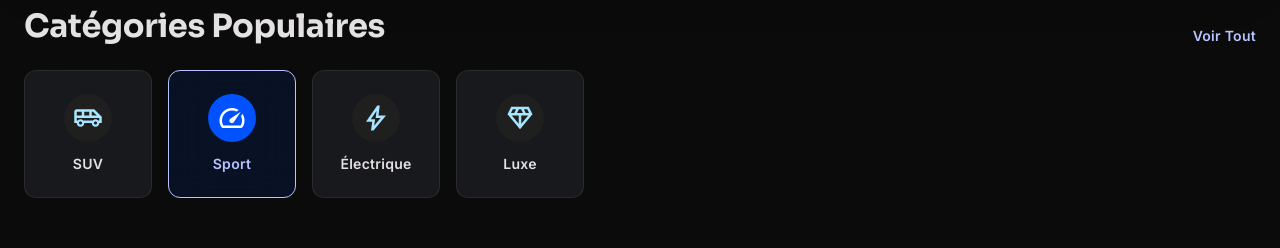
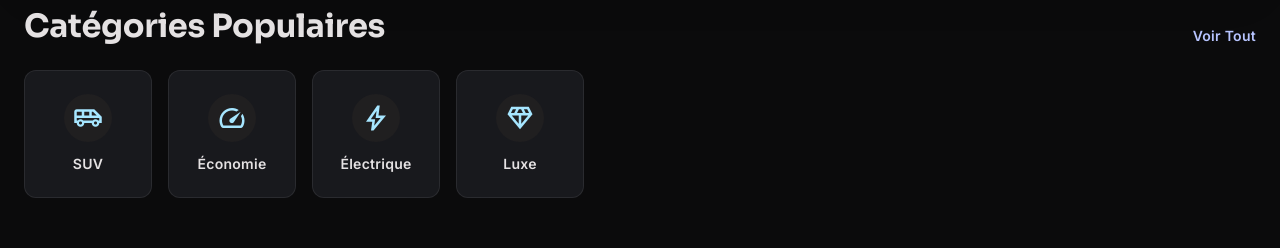
Before and after one commit to SoanavalonaD/apex-frontend, a React (Vite) app: page / in a window 1280 px wide. Shown: the part 399-647 px from the top of the page. Built offline with nearby package versions, Linux system fonts and the light colour scheme; no server answers.

Commit message:
feat: make the 'categories populaires' section work

```diff
--- a/src/pages/Accueil.tsx
+++ b/src/pages/Accueil.tsx
@@ -15,22 +15,30 @@ export default function Accueil({ setCurrentPage, setSelectedVehicle, isAdmin =
   const { cars, loading } = useCars();
   const [pickup, setPickup] = useState('');
   const [dates, setDates] = useState('');
+  const [activeCategory, setActiveCategory] = useState<string | null>(null);
 
   const [isModalOpen, setIsModalOpen] = useState<boolean>(false);
   const [carToDelete, setCarToDelete] = useState<CarUI | null>(null);
   const [deleteLoading, setDeleteLoading] = useState<boolean>(false);
 
   const categories = [
-    { id: 'suv', label: 'SUV', icon: 'airport_shuttle' },
-    { id: 'sport', label: 'Sport', icon: 'speed', active: true },
-    { id: 'electric', label: 'Électrique', icon: 'bolt' },
-    { id: 'luxe', label: 'Luxe', icon: 'diamond' }
+    { id: 'SUV', label: 'SUV', icon: 'airport_shuttle' },
+    { id: 'Economy', label: 'Économie', icon: 'speed' },
+    { id: 'Électrique', label: 'Électrique', icon: 'bolt' },
+    { id: 'Luxe', label: 'Luxe', icon: 'diamond' }
   ];
 
   const searchCity = pickup.trim().toLowerCase();
-  const featuredVehicles = searchCity
-    ? (cars ?? []).filter(car => car.location?.toLowerCase().includes(searchCity))
-    : (cars ?? []).slice(0, 3);
+
+  let filteredCars = cars ?? [];
+  if (searchCity) {
+    filteredCars = filteredCars.filter(car => car.location?.toLowerCase().includes(searchCity));
+  }
+  if (activeCategory) {
+    filteredCars = filteredCars.filter(car => car.type === activeCategory);
+  }
+
+  const featuredVehicles = (searchCity || activeCategory) ? filteredCars : (cars ?? []).slice(0, 3);
 
   const handleBook = (car: CarUI) => {
     setSelectedVehicle(car);
@@ -140,15 +148,20 @@ export default function Accueil({ setCurrentPage, setSelectedVehicle, isAdmin =
           {categories.map((cat) => (
             <div
               key={cat.id}
-              onClick={() => setCurrentPage('search')}
-              className={`flex-shrink-0 w-32 h-32 glass-card rounded-xl flex flex-col items-center justify-center gap-3 cursor-pointer group transition-all hover:border-primary ${cat.active ? 'border-primary bg-primary-container/10' : ''
-                }`}
+              onClick={() => {
+                setActiveCategory(cat.id === activeCategory ? null : cat.id);
+                document.getElementById('featured-rentals')?.scrollIntoView({ behavior: 'smooth' });
+              }}
+              className={`flex-shrink-0 w-32 h-32 glass-card rounded-xl flex flex-col items-center justify-center gap-3 cursor-pointer group transition-all hover:border-primary ${
+                cat.id === activeCategory ? 'border-primary bg-primary-container/10' : ''
+              }`}
             >
-              <div className={`w-12 h-12 rounded-full flex items-center justify-center transition-colors ${cat.active ? 'bg-primary-container' : 'bg-surface-container group-hover:bg-primary-container/20'
-                }`}>
-                <span className={`material-symbols-outlined scale-125 ${cat.active ? 'text-white' : 'text-secondary'}`}>{cat.icon}</span>
+              <div className={`w-12 h-12 rounded-full flex items-center justify-center transition-colors ${
+                cat.id === activeCategory ? 'bg-primary-container' : 'bg-surface-container group-hover:bg-primary-container/20'
+              }`}>
+                <span className={`material-symbols-outlined scale-125 ${cat.id === activeCategory ? 'text-white' : 'text-secondary'}`}>{cat.icon}</span>
               </div>
-              <span className={`font-label-md text-label-md ${cat.active ? 'text-primary' : ''}`}>{cat.label}</span>
+              <span className={`font-label-md text-label-md ${cat.id === activeCategory ? 'text-primary' : ''}`}>{cat.label}</span>
             </div>
           ))}
         </div>
```
